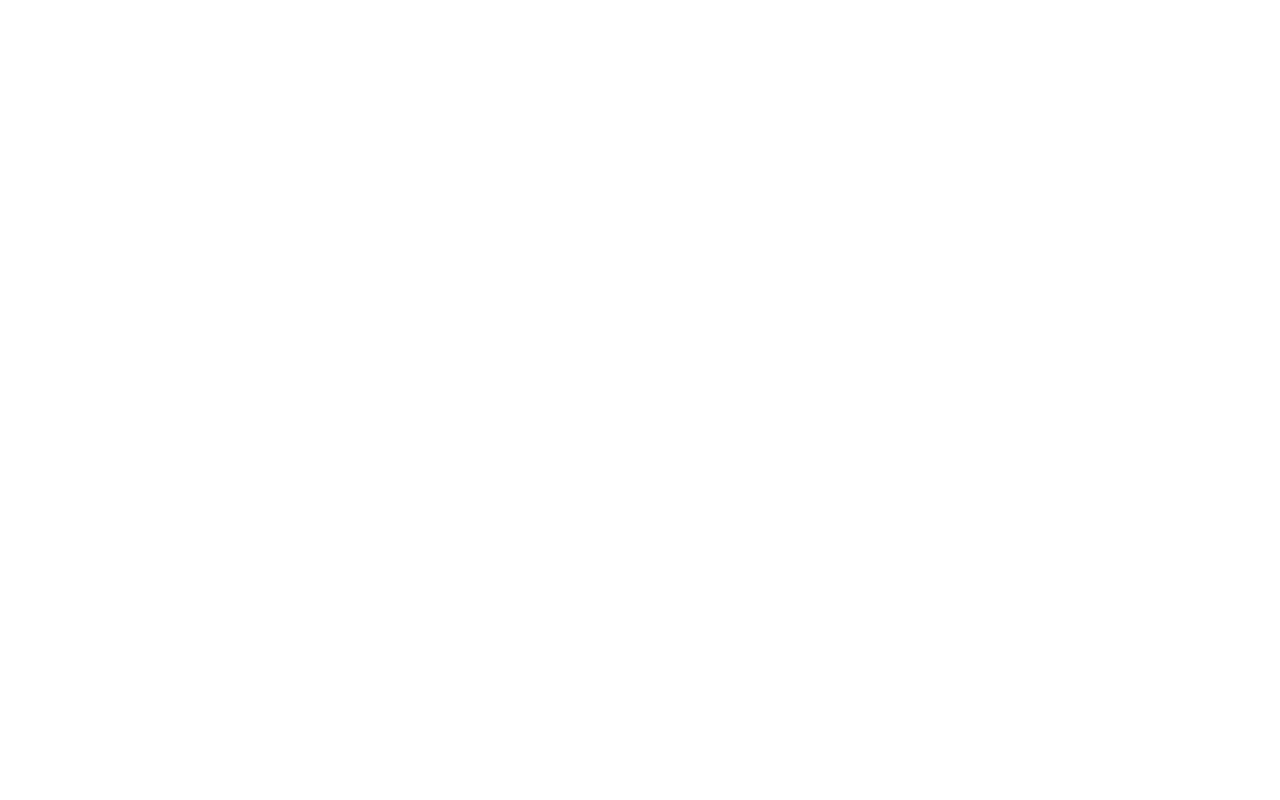
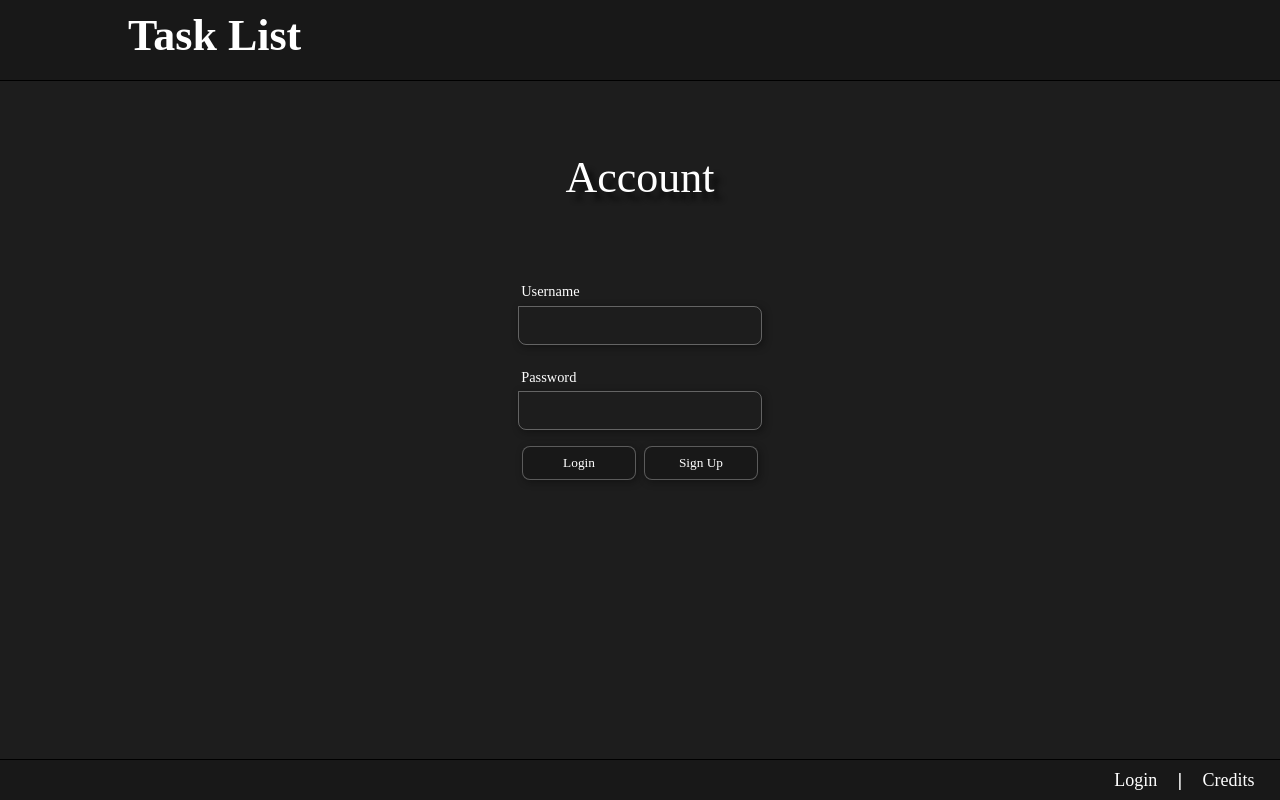
Before and after one commit to Person-0/taskListApplication, a website built with Vite: page html/index.html in a window 1280 px wide. Built offline with nearby package versions, Linux system fonts and the light colour scheme; a web font is replaced by a local one.

Commit message:
added the base login page

```diff
--- a/html/index.css
+++ b/html/index.css
@@ -1,11 +1,199 @@
+/* ================== */
+/* Fonts */
+/* ================== */
+@font-face {
+    font-family: 'Science Gothic';
+    src: url(./assets/ScienceGothic-VariableFont_CTRS,slnt,wdth,wght.ttf);
+}
+
+/* ================== */
+/* Color Config */
+/* ================== */
+:root {
+    --site-font: 'Science Gothic';
+    --site-bg: rgb(29, 29, 29);
+    --navbar-bg: #181818;
+    --navbar-border: black;
+    --footer-bg: var(--navbar-bg);
+    --footer-border: black;
+    --input-text-border: #e0e0e05c;
+    --input-text-shadow: rgb(10 10 10 / 50%);
+    --input-btn-bg: #181818;
+    --input-btn-border: #ffffff4a;
+    --input-btn-hover-color: #2B2B2B;
+    --input-btn-hover-bg: white;
+    --input-btn-hover-border: black;
+}
+
+/* ================== */
+/* Misc */
+/* ================== */
 * {
     margin: 0;
+    color: white;
+    transition: all 0.5s;
 }
 
 body {
-    width: 100%;
-    height: 100%;
+    position: absolute;
+    left: 0;
+    top: 0;
+    margin: auto;
+    width: 100vw;
+    height: 100vh;
+    background: var(--site-bg);
+}
+
+/* ================== */
+/* Header & Title */
+/* ================== */
+#navigation-header {
+    display: flex;
+    height: 10vh;
+    width: 100vw;
+    position: absolute;
     top: 0;
     left: 0;
+    margin: auto;
+    background: var(--navbar-bg);
+    border-bottom: 1px solid var(--navbar-border);
+}
+
+#app-title {
+    font-family: var(--site-font);
+    font-size: 5.5vh;
+    font-weight: bolder;
+    line-height: 9vh;
+    margin-left: 10vw;
+    user-select: none;
+}
+
+/* ================== */
+/* Login Tab */
+/* ================== */
+.input-text-label {
+    font-family: var(--site-font);
+    font-size: 1.8vh;
+    margin-bottom: 0.7vh;
+    margin-top: 3vh;
+    margin-left: 0.25vw;
+    user-select: none;
+}
+
+.input-textbox {
+    background: transparent;
+    border: 1px solid var(--input-text-border);
+    border-radius: 0 1vh 1vh 1vh;
+    padding: 1vh;
+    font-size: 1.1rem;
+    box-shadow: 2px 2px 7px var(--input-text-shadow);
+}
+.input-textbox:hover {
+    border-color: white;
+}
+
+.input-button {
+    font-family: Science Gothic;
+    background: var(--input-btn-bg);
+    box-shadow: 2px 2px 7px var(--input-text-shadow);
+    padding-top: 1vh;
+    padding-bottom: 1vh;
+    border-radius: 1vh;
+    border: none;
+    cursor: pointer;
+    user-select: none;
+    border: 1px solid var(--input-btn-border);
+}
+.input-button:hover {
+    color: var(--input-btn-hover-color);
+    background: var(--input-btn-hover-bg);
+    border: 1px solid var(--input-btn-hover-border);
+}
+
+
+#login-container {
     position: absolute;
+    top: 10vh;
+    width: 100vw;
+    height: 90vh;
+    margin: auto;
+    justify-content: center;
+    display: flex;
+    flex-direction: column;
+    text-align: center;
 }
+
+#login-text {
+    font-family: Science Gothic;
+    font-size: 5.5vh;
+    margin-bottom: 7vh;
+    margin-top: 24vh;
+    text-shadow: 8px 8px 5px #0e0e0e;
+    user-select: none;
+}
+
+#login-inputs {
+    margin: auto;
+    margin-bottom: 55vh;
+    text-align: left;
+    width: fit-content;
+    user-select: all;
+}
+
+.input-acc-btns {
+    display: flex;
+    margin: auto;
+}
+
+.input-button {
+    display: block;
+    width: 91.5%;
+    margin: auto;
+    width: 49%!important;
+    margin-top: 2vh!important;
+    margin-left: 0.5vh;
+    margin-right: 0.5vh;
+}
+
+/* ================== */
+/* Footer */
+/* ================== */
+
+.footer {
+    height: 5vh;
+    width: 100vw;
+    background: var(--footer-bg);
+    border-top: 1px solid var(--footer-border);
+    position: absolute;
+    bottom: 0;
+    left: 0;
+    display: flex;
+    flex-direction: row;
+}
+
+.footer-text-item {
+    font-family: monospace;
+    font-weight: 100;
+    font-size: 2.25vh;
+    margin: auto;
+    margin-right: 2vw;
+}
+
+a {
+    color: #ffffff;
+    font-family: var(--site-font);
+    text-decoration: none;
+}
+a:hover {
+    text-decoration: underline;
+}
+
+#acc-toggle-btn {
+    cursor: pointer!important;
+}
+
+.footer-sep {
+    display: inline;
+    margin-left: 0.5vw;
+    margin-right: 0.5vw;
+}
--- a/html/index.html
+++ b/html/index.html
@@ -1,13 +1,65 @@
 <!DOCTYPE html>
 <html lang="en">
+
 <head>
     <meta charset="UTF-8">
     <meta name="viewport" content="width=device-width, initial-scale=1.0">
-    <title>Task List Application</title>
+    <title>Task List App</title>
+
 </head>
+
 <body>
+    <div id="navigation-header">
+        <p id="app-title">Task List</p>
+    </div>
 
+    <div id="login-container">
+        <p id="login-text">Account</p>
+        <div id="login-inputs">
+            <p class="input-text-label">Username</p>
+            <input class="input-textbox" type="text" id="username-input">
+            <p class="input-text-label">Password</p>
+            <input class="input-textbox" type="password" id="password-input">
+            <div class="input-acc-btns">
+                <button class="input-button" id="submit-login-btn">Login</button>
+                <button class="input-button" id="signup-login-btn">Sign Up</button>
+            </div>
+        </div>
+    </div>
+
+    <div id="landing-page" style="display: none;">
+        <link class="css_file" id="landingPageCSS" rel="stylesheet" href="./assets/landing.css">
+
+        <div id="user-info">
+            <span id="username-text">
+                <span class="bolder-text">Welcome, </span><span id="username-container"></span><br>
+            </span>
+            <span id="ip-text">
+                <span>Your IP: </span><span id="ipaddr-container" class="underlined-text"></span>
+            </span>
+        </div>
+        <div id="room-inputs">
+            <div class="room-input-container">
+                <p class="input-text-label">Enter Room ID</p>
+                <input class="input-textbox" type="text" id="roomid-input">
+                <button class="input-button" id="join-room-btn">Join Room</button>
+            </div>
+            <p id="or-text-separator">OR</p>
+            <div class="room-input-container">
+                <button class="input-button" id="create-room-btn">Create Room</button>
+            </div>
+        </div>
+    </div>
+
+    <div class="footer">
+        <div class="footer-text-item">
+            <a class="url-link" id="acc-toggle-btn">Login</a><span class="footer-sep">
+            |
+            </span><a class="url-link" href="./credits.html">Credits</a>
+        </div>
+    </div>
 
     <script src="../src/main.ts" type="module"></script>
 </body>
+
 </html>
```
Also changed, not shown: 1 other file.
